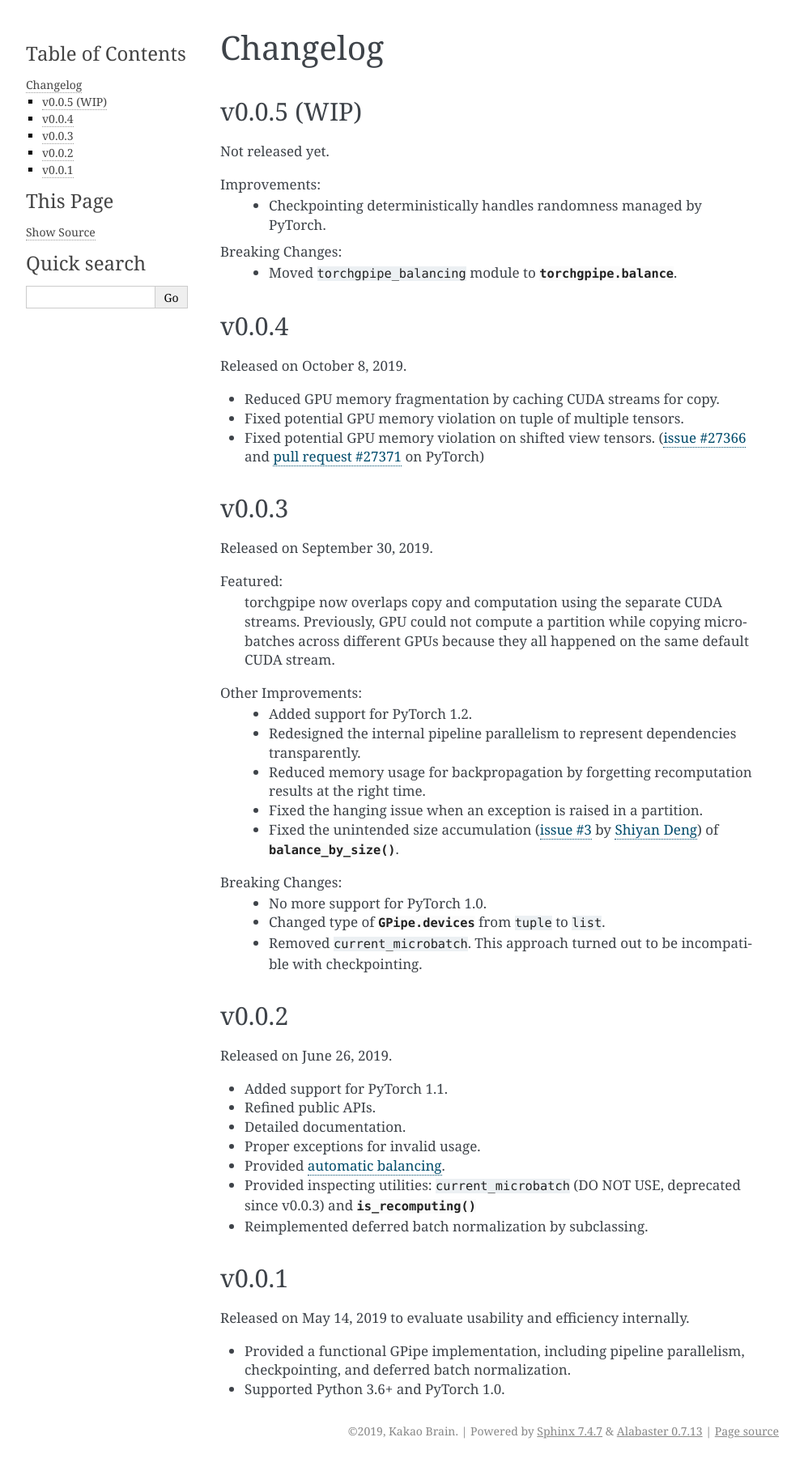
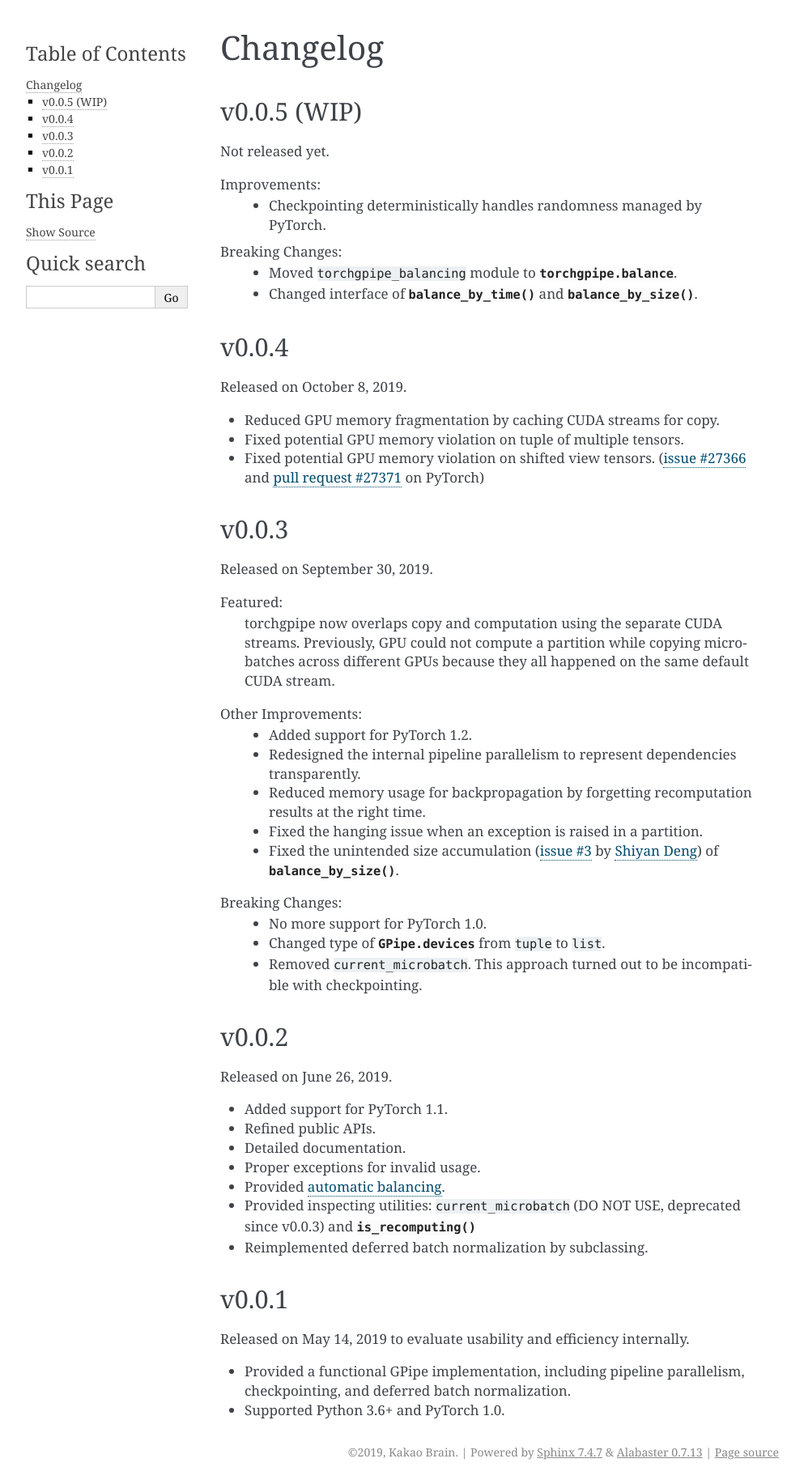
Before and after one commit to kakaobrain/torchgpipe, a Sphinx documentation site: the page built from docs/changelog.rst, in a window 1280 px wide. Shown: the whole page at 81% size, without its empty margins (148-1141 px from the left). Built offline with Sphinx 7.4.7, drawn with Linux system fonts in a browser that asks for light colours; before the commit the page ends 1807 px from its top, so only the background shows below that.

Commit message:
Introduce interface change

```diff
--- a/docs/changelog.rst
+++ b/docs/changelog.rst
@@ -11,6 +11,8 @@ Improvements:
 
 Breaking Changes:
    - Moved ``torchgpipe_balancing`` module to :mod:`torchgpipe.balance`.
+   - Changed interface of :func:`~torchgpipe.balance.balance_by_time` and
+     :func:`~torchgpipe.balance.balance_by_size`.
 
 v0.0.4
 ~~~~~~
```
